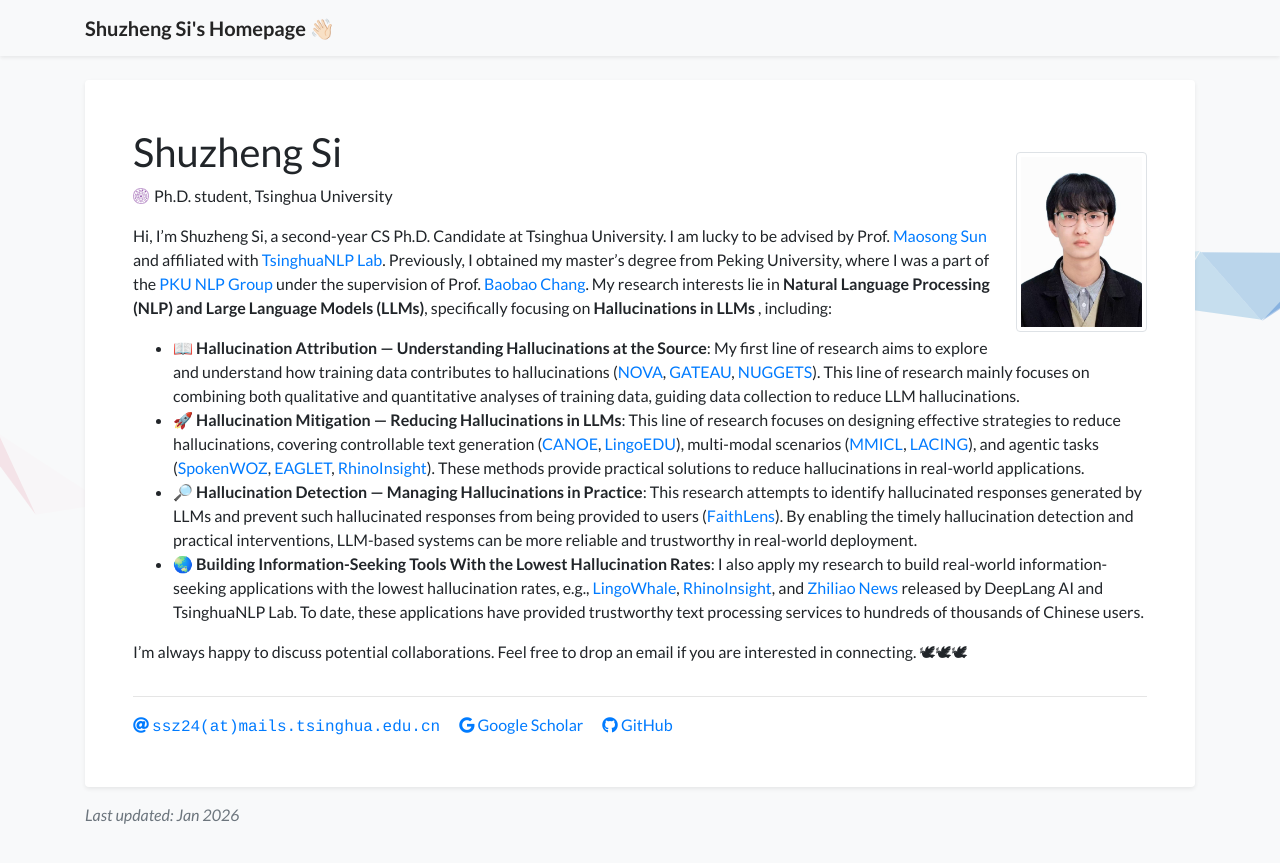
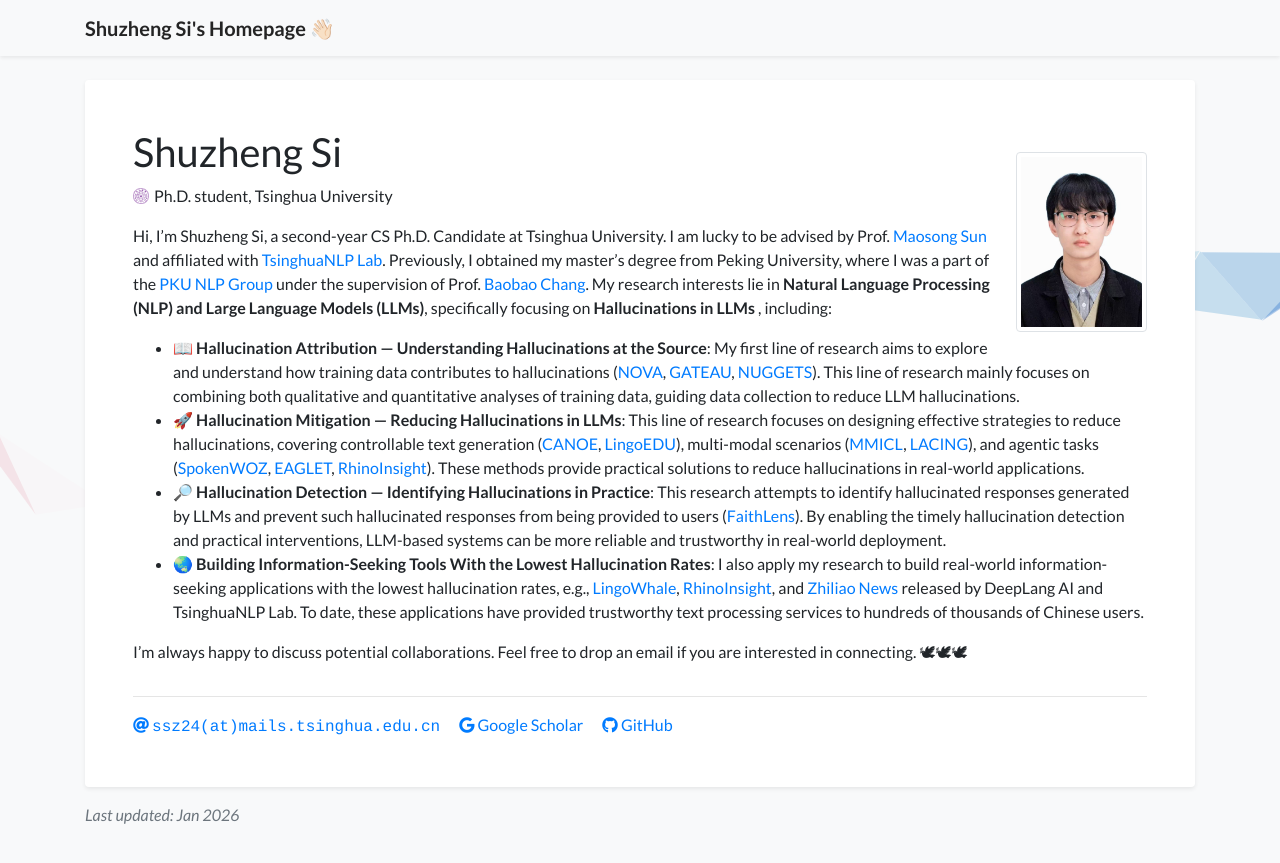
Before and after one commit to S1s-Z/s1s-z.github.io, a Jekyll site: the page built from index.html, in a window 1280 px wide. Shown: the top 863 px of the page. Built offline with Jekyll 4.4.1, drawn with Linux system fonts in a browser that asks for light colours; a style sheet for code colours, icons or effects is not loaded.

Commit message:
Update profile.yml

```diff
--- a/_data/profile.yml
+++ b/_data/profile.yml
@@ -29,7 +29,7 @@
           🚀 <b>Hallucination Mitigation  — Reducing Hallucinations in LLMs</b>: This line of research focuses on designing effective strategies to reduce hallucinations, covering controllable text generation (<a href="https://arxiv.org/abs/2505.16483">CANOE</a>, <a href="https://arxiv.org/abs/2512.14244">LingoEDU</a>), multi-modal scenarios (<a href="https://arxiv.org/abs/2309.07915">MMICL</a>, <a href="https://arxiv.org/abs/2411.14279">LACING</a>), and agentic tasks (<a href="https://arxiv.org/abs/2305.13040">SpokenWOZ</a>, <a href="https://arxiv.org/abs/2510.05608">EAGLET</a>, <a href="https://arxiv.org/abs/2511.18743">RhinoInsight</a>). These methods provide practical solutions to reduce hallucinations in real-world applications.
       </li>
       <li>
-          🔎 <b>Hallucination Detection  — Managing Hallucinations in Practice</b>: This research attempts to identify hallucinated responses generated by LLMs and prevent such hallucinated responses from being provided to users (<a href="https://arxiv.org/abs/2512.20182">FaithLens</a>). By enabling the timely hallucination detection and practical interventions, LLM-based systems can be more reliable and trustworthy in real-world deployment.
+          🔎 <b>Hallucination Detection  — Identifying Hallucinations in Practice</b>: This research attempts to identify hallucinated responses generated by LLMs and prevent such hallucinated responses from being provided to users (<a href="https://arxiv.org/abs/2512.20182">FaithLens</a>). By enabling the timely hallucination detection and practical interventions, LLM-based systems can be more reliable and trustworthy in real-world deployment.
       </li>
       <li>
           🌏 <b>Building Information-Seeking Tools With the Lowest Hallucination Rates</b>: I also apply my research to build real-world information-seeking applications with the lowest hallucination rates, e.g., <a href="https://lingowhale.com/">LingoWhale</a>, <a href="https://research.deeplang.net/">RhinoInsight</a>, and <a href="https://zhiliao.news/">Zhiliao News</a> released by DeepLang AI and TsinghuaNLP Lab. To date, these applications have provided trustworthy text processing services to hundreds of thousands of Chinese users.
```
